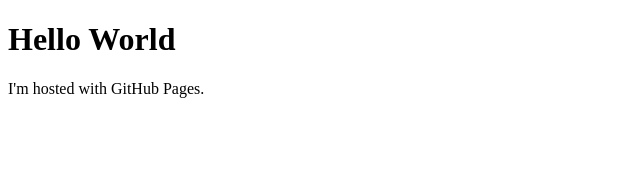
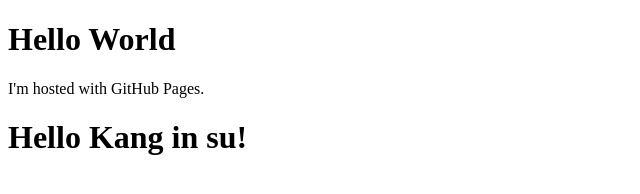
Before and after one commit to kanginsu/kanginsu.github.io, a plain HTML site: page index.html in a window 1280 px wide. Shown: the whole page, without its empty margins (0-640 px from the left). Drawn offline with Linux system fonts and the light colour scheme.

Commit message:
Update index.html

```diff
--- a/index.html
+++ b/index.html
@@ -3,5 +3,6 @@
 <body>
 <h1>Hello World</h1>
 <p>I'm hosted with GitHub Pages.</p>
+<h1>Hello Kang in su!</h1>
 </body>
 </html>
```
